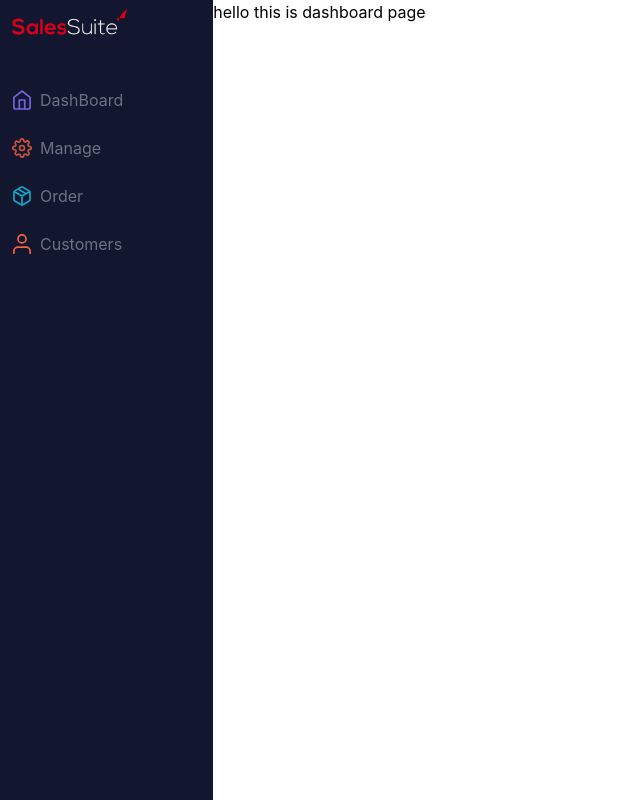
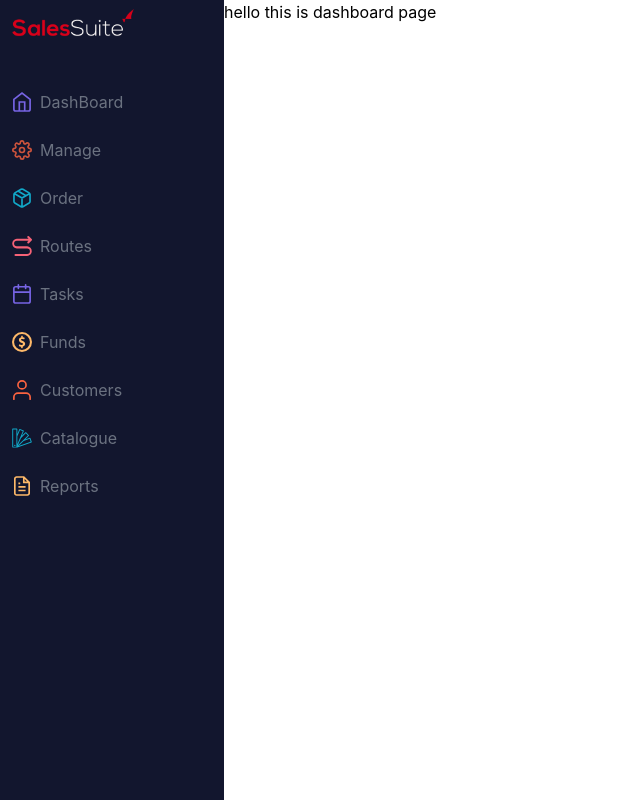
Before and after one commit to Nivethan-Ar/ml-dashboard, a React (Create React App) app: page / in a window 1280 px wide. Shown: the whole page, without its empty margins (0-640 px from the left). Built offline with nearby package versions, Linux system fonts and the light colour scheme.

Commit message:
fix sidebar width, Add more sidebar items

```diff
--- a/src/layouts/Sidebar/Navigation/NavItem.tsx
+++ b/src/layouts/Sidebar/Navigation/NavItem.tsx
@@ -4,7 +4,7 @@ import { Link } from 'react-router-dom';
 const NavItem = (props:any) => {
   const { icon, label, link } = props;
   return (
-    <li className="hover:text-white cursor-pointer">
+    <li className="hover:text-white hover:font-bold cursor-pointer">
       <Link to={link}>
         <div className="flex pl-3">
           <img className="w-5 mr-2" src={icon} alt="navigation icon" />
--- a/src/layouts/Sidebar/Navigation/index.tsx
+++ b/src/layouts/Sidebar/Navigation/index.tsx
@@ -4,11 +4,11 @@ import ManageIcon from '../../../assets/icons/nav/latest/Manage.svg';
 import OrderManageIcon
   from '../../../assets/icons/nav/latest/Order-Management.svg';
 import CustomersIcon from '../../../assets/icons/nav/latest/Customers.svg';
-// import RoutesIcon from '../../../assets/icons/nav/latest/Routes&Visits.svg';
-// import TasksIcon from '../../../assets/icons/nav/latest/Tasks&Surveys.svg';
-// import FundsIcon from '../../../assets/icons/nav/latest/Funds.svg';
-// import CatalogueIcon from '../../../assets/icons/nav/latest/Catalogue.svg';
-// import ReportsIcon from '../../../assets/icons/nav/latest/Reports.svg';
+import RoutesIcon from '../../../assets/icons/nav/latest/Routes&Visits.svg';
+import TasksIcon from '../../../assets/icons/nav/latest/Tasks&Surveys.svg';
+import FundsIcon from '../../../assets/icons/nav/latest/Funds.svg';
+import CatalogueIcon from '../../../assets/icons/nav/latest/Catalogue.svg';
+import ReportsIcon from '../../../assets/icons/nav/latest/Reports.svg';
 
 const Navigation = () => (
   <nav className="text-gray-500 ">
@@ -16,7 +16,13 @@ const Navigation = () => (
       <NavItem link="/" icon={DashboardIcon} label="DashBoard" />
       <NavItem link="/manage" icon={ManageIcon} label="Manage" />
       <NavItem link="/" icon={OrderManageIcon} label="Order" />
+      <NavItem link="/" icon={RoutesIcon} label="Routes" />
+      <NavItem link="/" icon={TasksIcon} label="Tasks" />
+      <NavItem link="/" icon={FundsIcon} label="Funds" />
       <NavItem link="/" icon={CustomersIcon} label="Customers" />
+      <NavItem link="/" icon={CatalogueIcon} label="Catalogue" />
+      <NavItem link="/" icon={ReportsIcon} label="Reports" />
+
     </ul>
   </nav>
 );
--- a/src/layouts/Sidebar/index.tsx
+++ b/src/layouts/Sidebar/index.tsx
@@ -5,11 +5,10 @@ import Navigation from './Navigation';
 
 const Sidebar = () => (
 
-  <div className=" w-1/6">
-
+  <div className="w-56">
     <div
       style={{ backgroundColor: '#12162e' }}
-      className="fixed bg-blue-900 h-screen w-1/6 "
+      className="fixed h-screen w-56 "
     >
       <Branding />
       <Navigation />
```
